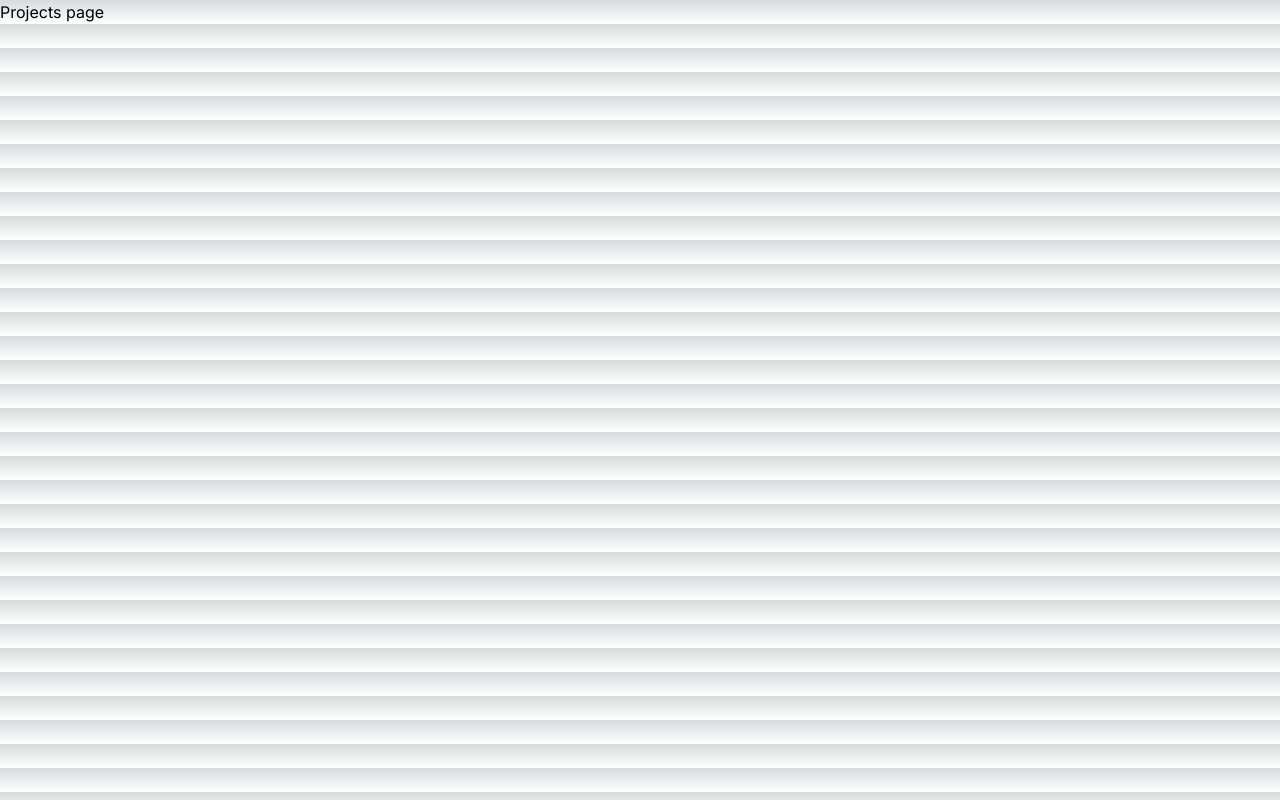
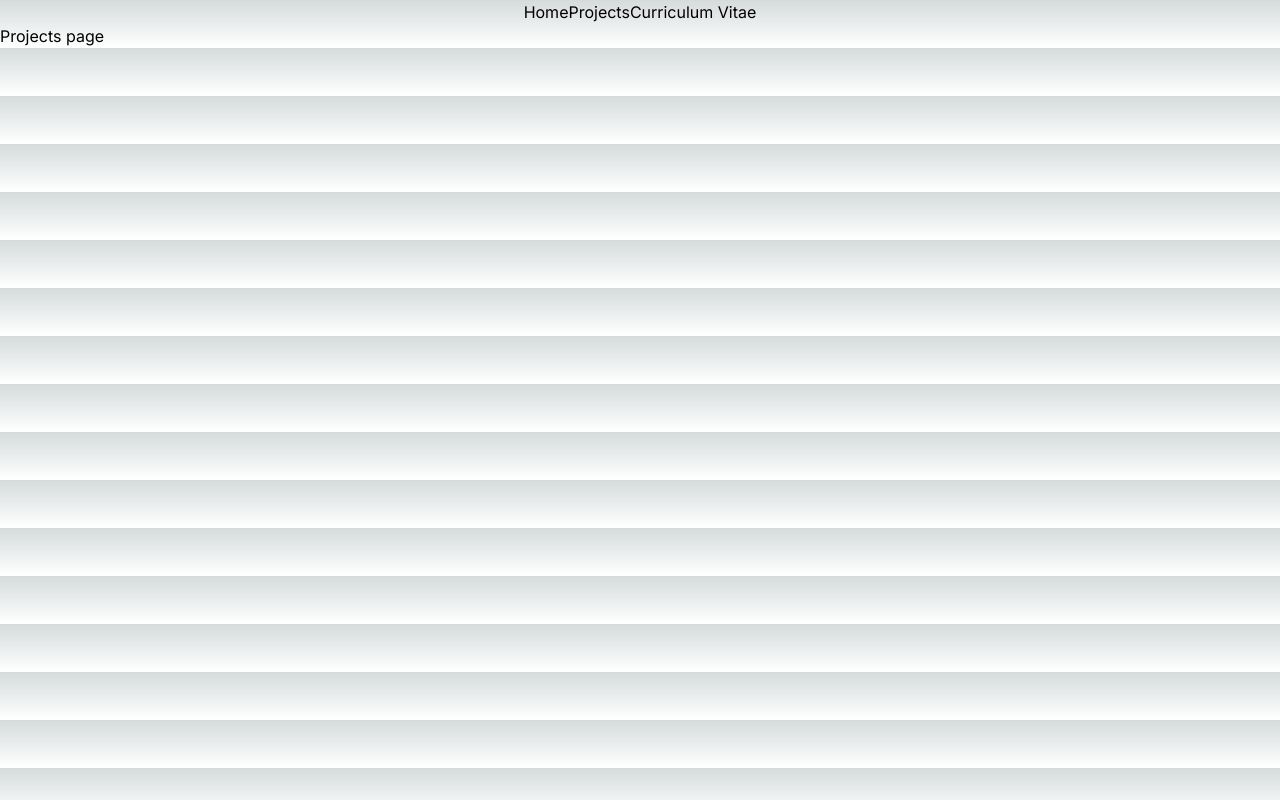
Before and after one commit to anhnlh/anhnlh.com, a Next.js app: page /projects in a window 1280 px wide. Built offline with nearby package versions, Linux system fonts and the light colour scheme.

Commit message:
simple nav

```diff
--- a/src/app/components/navigation/navbar.js
+++ b/src/app/components/navigation/navbar.js
@@ -0,0 +1,21 @@
+const { default: Link } = require("next/link");
+
+const Navbar = () => {
+  return (
+    <div>
+      <ul className="flex justify-center">
+        <li>
+          <Link href="/">Home</Link>
+        </li>
+        <li>
+          <Link href="/projects">Projects</Link>
+        </li>
+        <li>
+          <Link href="/resume">Curriculum Vitae</Link>
+        </li>
+      </ul>
+    </div>
+  );
+};
+
+export default Navbar;
--- a/src/app/layout.js
+++ b/src/app/layout.js
@@ -1,5 +1,6 @@
 import { Inter } from "next/font/google";
 import "./globals.css";
+import Navbar from "./components/navigation/navbar";
 
 const inter = Inter({ subsets: ["latin"] });
 
@@ -11,7 +12,10 @@ export const metadata = {
 export default function RootLayout({ children }) {
   return (
     <html lang="en">
-      <body className={inter.className}>{children}</body>
+      <body className={inter.className}>
+        <Navbar />
+        {children}
+      </body>
     </html>
   );
 }
```
